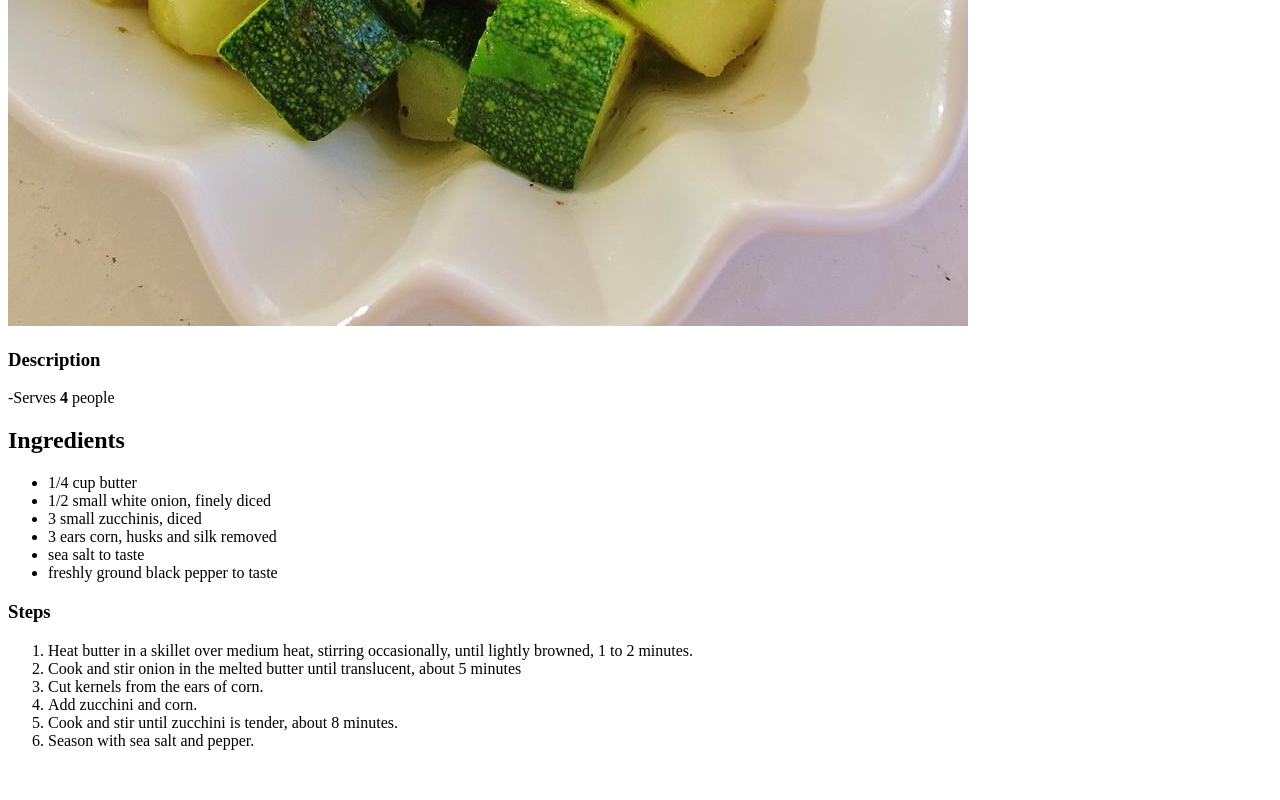
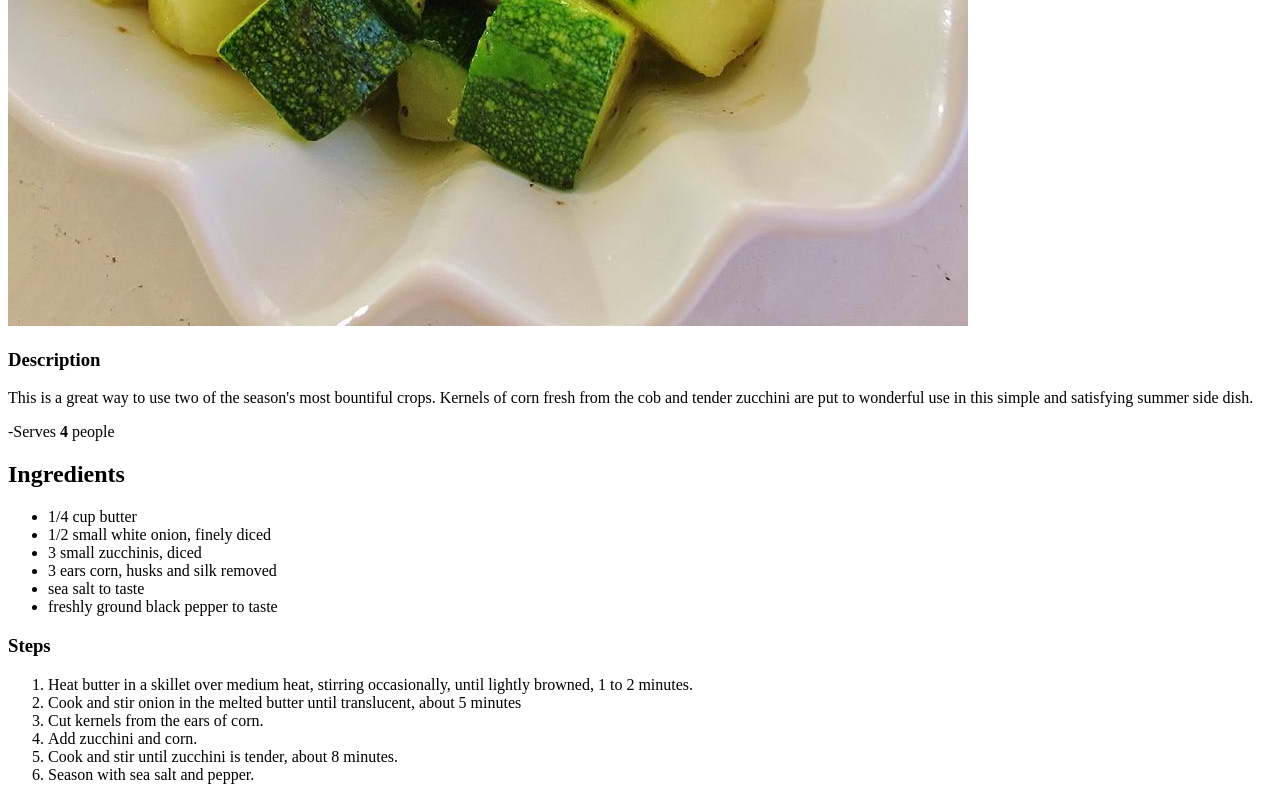
Before and after one commit to ilyahl/odin-recipes, a plain HTML site: page recipes/cornzuk.html in a window 1280 px wide. Shown: the part 714-1514 px from the top of the page. Before the commit the page ends 1480 px from the top, so only its background shows below. Drawn offline with Linux system fonts and the light colour scheme.

Commit message:
updated desc for all recipes

```diff
--- a/recipes/cornzuk.html
+++ b/recipes/cornzuk.html
@@ -9,7 +9,7 @@
         <img src="../images/corn.jpg">
         <h3>Description</h3>
         <p>
-
+            This is a great way to use two of the season's most bountiful crops. Kernels of corn fresh from the cob and tender zucchini are put to wonderful use in this simple and satisfying summer side dish.
         </p>
         <p>-Serves <b>4</b> people</p>
         <h2>Ingredients</h2>
```
Also changed, not shown: recipes/strawberry.html (+1 -1 lines).
